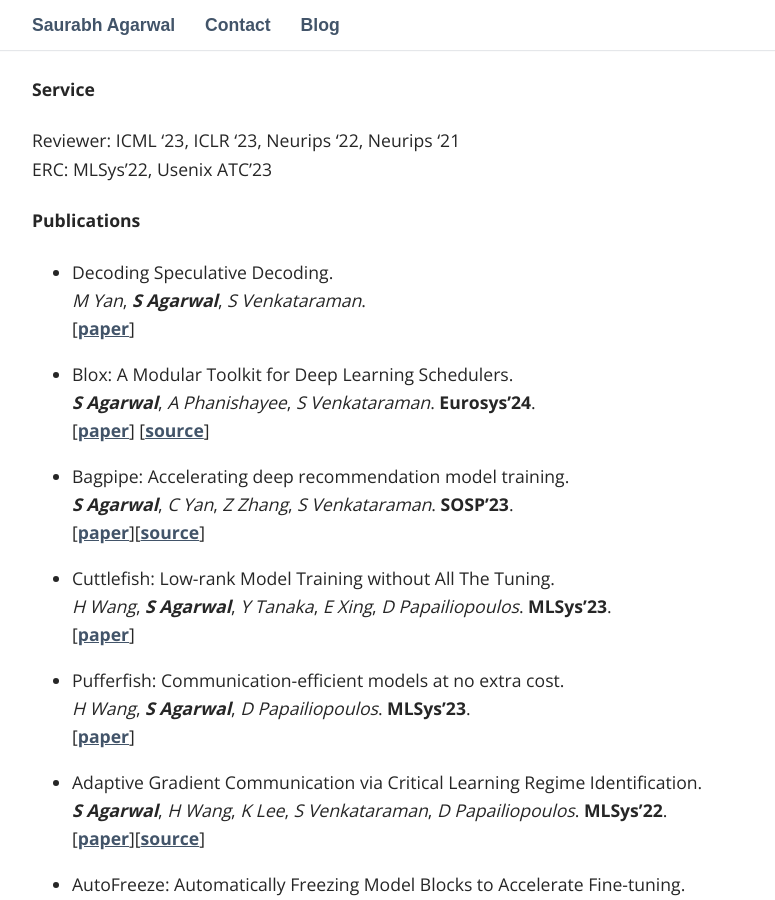
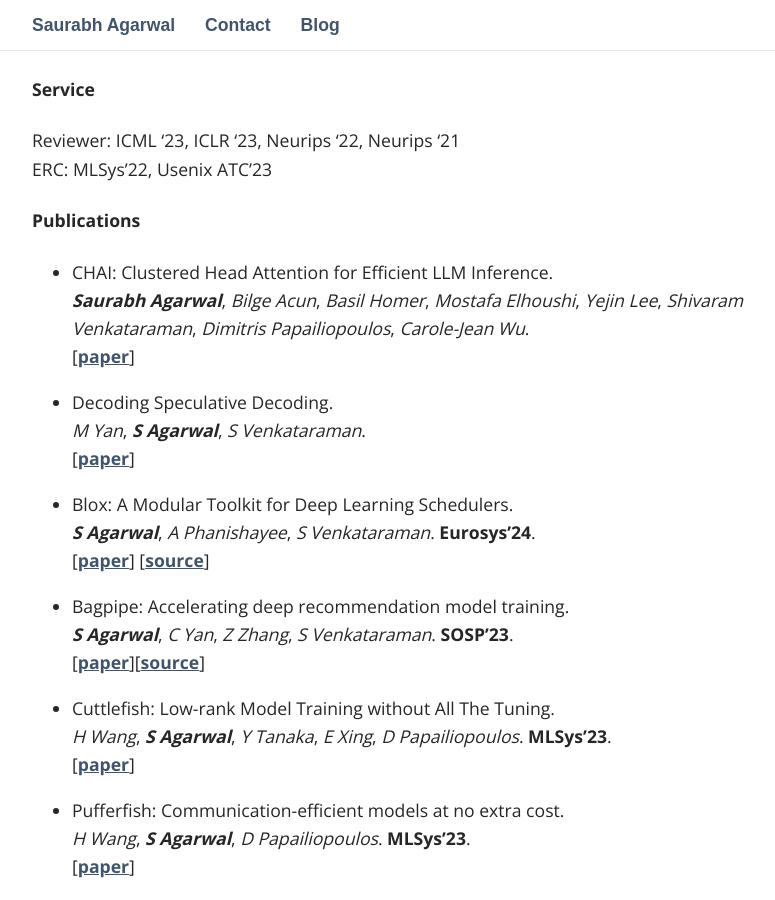
Before and after one commit to iidsample/iidsampe.github.io, a Jekyll site: the page built from index.md, in a window 1280 px wide and 900 px high, scrolled down 439 px. Shown: the whole window, without its empty margins (223-998 px from the left). Built offline with Jekyll 4.4.1, drawn with Linux system fonts in a browser that asks for light colours; some web fonts are replaced.

Commit message:
Added new paper

```diff
--- a/index.md
+++ b/index.md
@@ -19,6 +19,10 @@ ERC: MLSys'22, Usenix ATC'23
 
 
 #### Publications
+* CHAI: Clustered Head Attention for Efficient LLM Inference. <br />
+***Saurabh Agarwal***, *Bilge Acun*, *Basil Homer*, *Mostafa Elhoushi*, *Yejin Lee*, *Shivaram Venkataraman*, *Dimitris Papailiopoulos*, *Carole-Jean Wu*.<br />
+[[paper](https://arxiv.org/abs/2403.08058)]
+
 * Decoding Speculative Decoding. <br />
 *M Yan*, ***S Agarwal***, *S Venkataraman*.<br />
 [[paper](https://arxiv.org/abs/2402.01528)]
```
